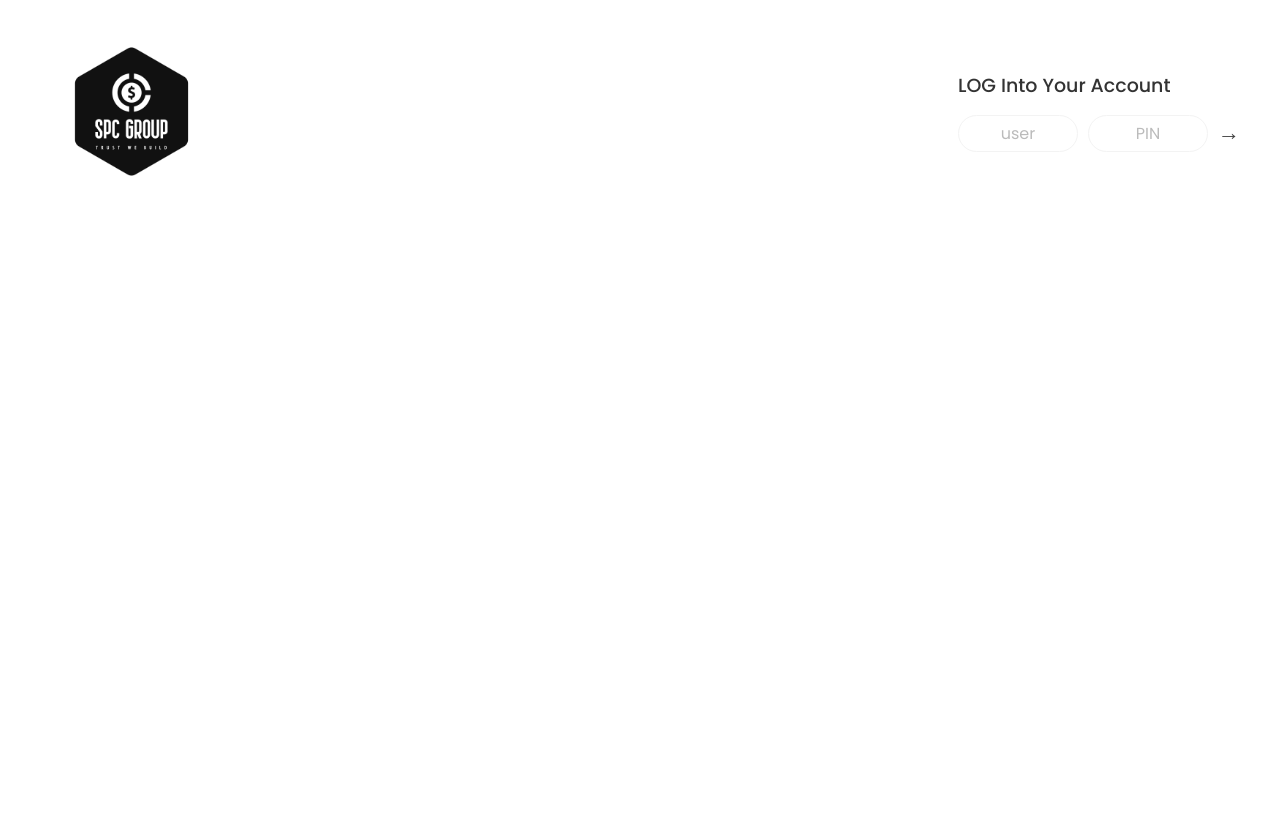
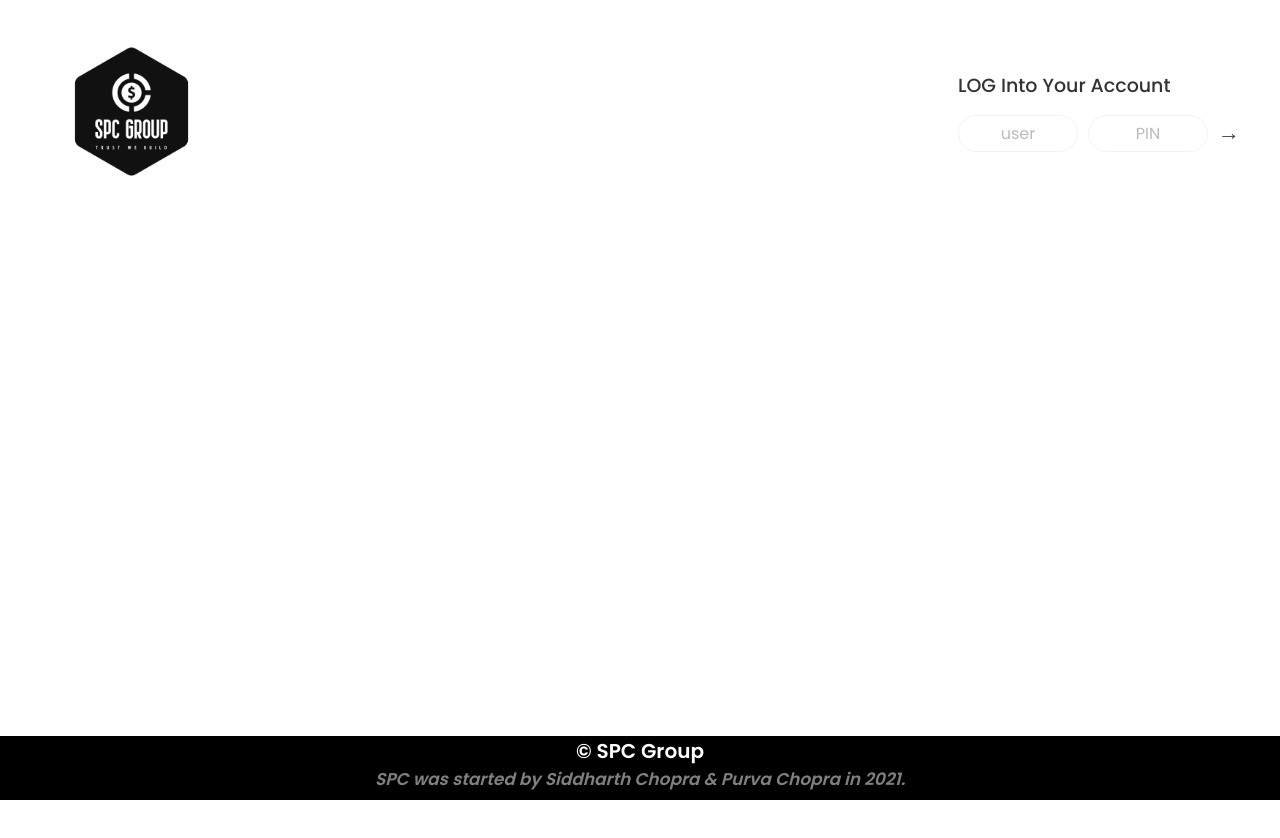
Before and after one commit to sidchopp/banking-app, a plain HTML site: page index.html in a window 1280 px wide. Drawn offline with Linux system fonts and the light colour scheme.

Commit message:
footer added

```diff
--- a/index.html
+++ b/index.html
@@ -102,17 +102,15 @@
                 <label class="form__label">Confirm PIN</label>
             </form>
         </div>
-
         <!-- LOGOUT TIMER -->
         <p class="logout-timer">
             You will be logged out in <span class="timer">05:00</span>
         </p>
     </main>
-
-    <!-- <footer>
-      &copy; by Jonas Schmedtmann. Don't claim as your own :)
-    </footer> -->
-
+    <div class="footer">
+        <h1> &copy; SPC Group</h1>
+        <i><h2 style="color: grey;">SPC was started by Siddharth Chopra & Purva Chopra in 2021.</h2></i>
+    </div>
     <script src="script.js"></script>
 </body>
 
--- a/style.css
+++ b/style.css
@@ -297,3 +297,16 @@ h2 {
 .timer {
   font-weight: 600;
 }
+
+/* Footer */
+
+.footer {
+  position: fixed;
+  left: 0;
+  bottom: 0;
+  width: 100%;
+  height: 8%;
+  background-color: black;
+  color: white;
+  text-align: center;
+}
```
